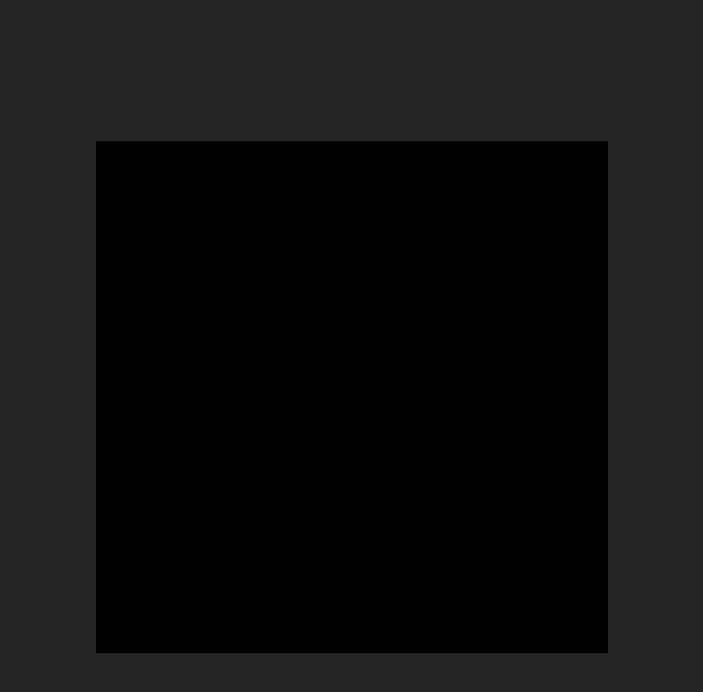
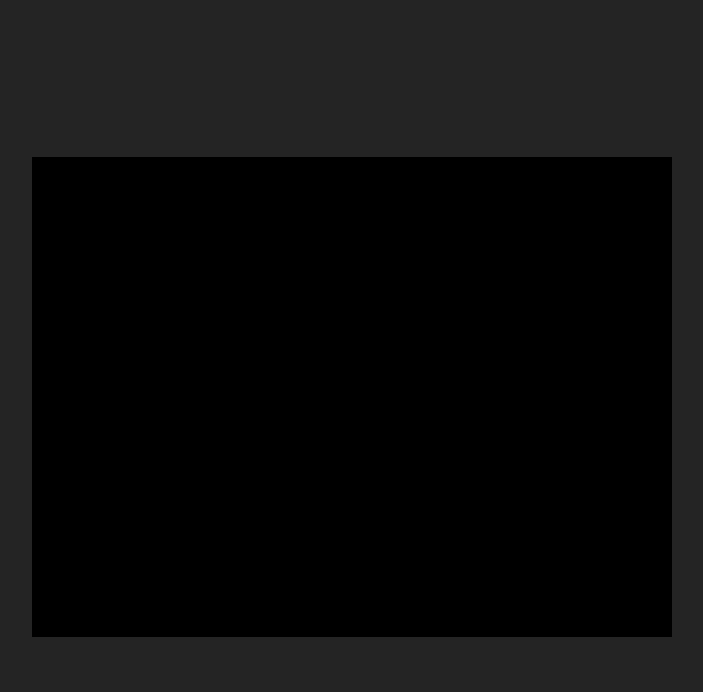
Before and after one commit to SlimRunner/webgl-tutorial, a Svelte app: page / in a window 1280 px wide. Shown: the top 692 px of the page, without its empty margins (288-991 px from the left). Built offline with nearby package versions, Linux system fonts and the light colour scheme.

Commit message:
Add dependecies for shader part

```diff
--- a/package.json
+++ b/package.json
@@ -17,5 +17,8 @@
     "tslib": "^2.6.2",
     "typescript": "^5.2.2",
     "vite": "^5.2.0"
+  },
+  "dependencies": {
+    "gl-matrix": "^3.4.3"
   }
 }
--- a/src/App.svelte
+++ b/src/App.svelte
@@ -18,5 +18,5 @@
 </script>
 
 <main>
-  <canvas id="glCanvas" width="512" height="512"></canvas>
+  <canvas id="glCanvas" width="640" height="480"></canvas>
 </main>
```
Also changed, not shown: 1 other file (tests, documents, lock files or other folders).
